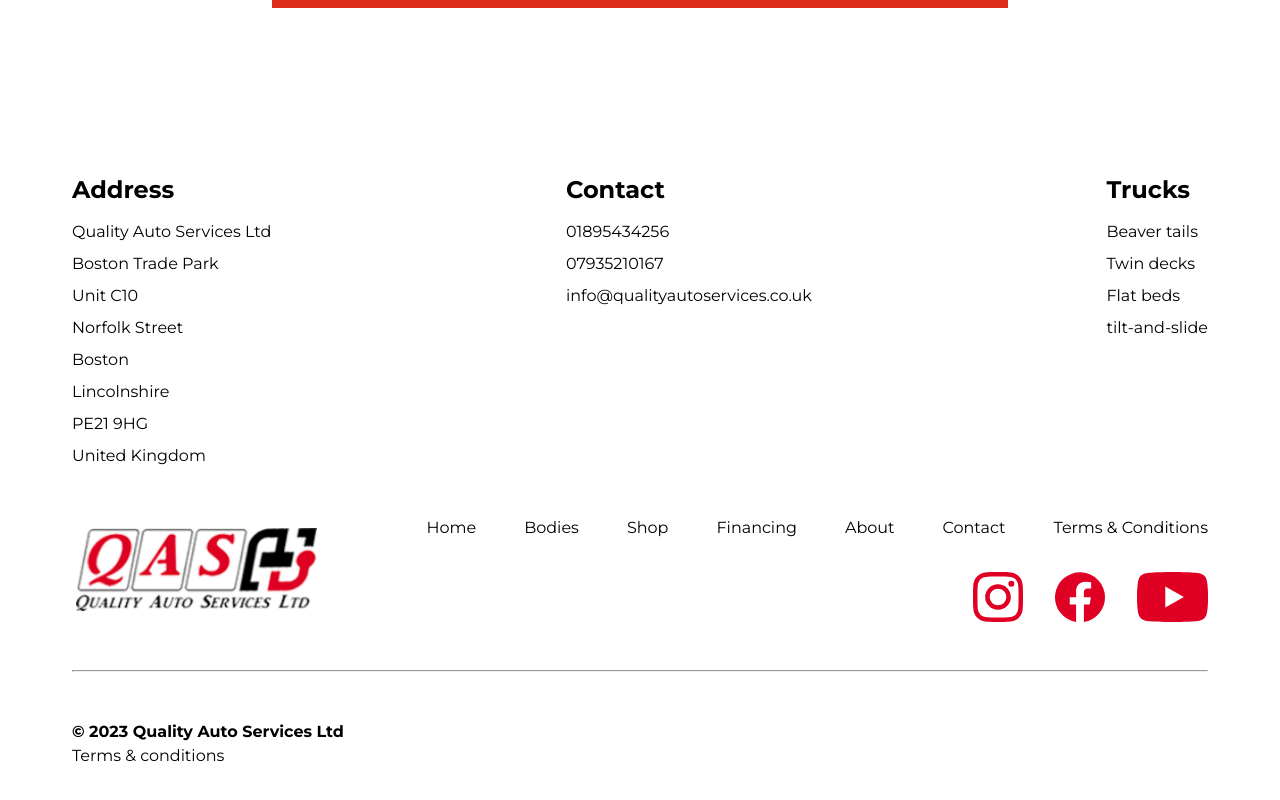
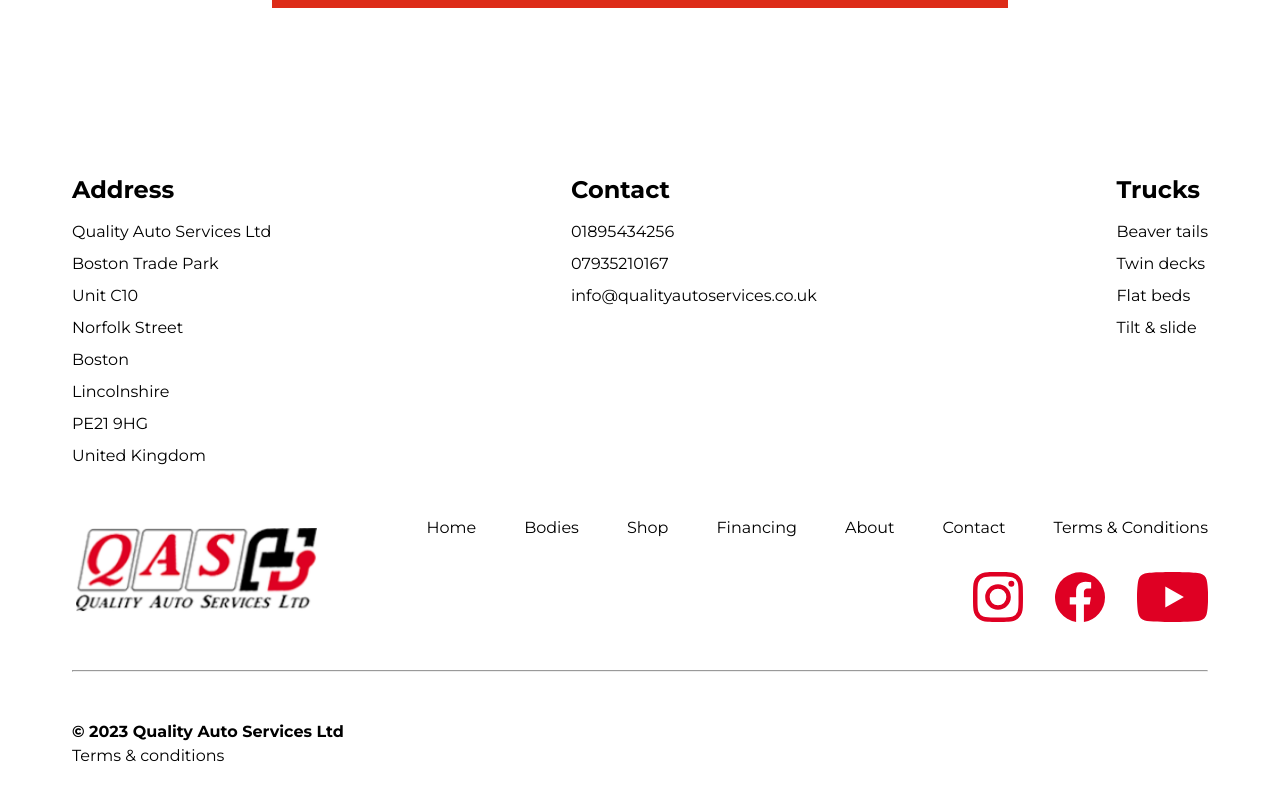
Before and after one commit to JakubBednarz25/quality-auto-services-2023, a Next.js app: page / in a window 1280 px wide. Shown: the part 3558-4358 px from the top of the page. Built offline with nearby package versions, Linux system fonts and the light colour scheme.

Commit message:
Update Footer.tsx

```diff
--- a/components/Footer/Footer.tsx
+++ b/components/Footer/Footer.tsx
@@ -33,7 +33,7 @@
             <li><Link href="/body/beaver-tail">Beaver tails</Link></li>
             <li><Link href="/body/twin-deck">Twin decks</Link></li>
             <li><Link href="/body/flat-bed">Flat beds</Link></li>
-            <li><Link href="/body/Tilt & slide">tilt-and-slide</Link></li>
+            <li><Link href="/body/tilt-and-slide">Tilt & slide</Link></li>
           </ul>
         </div>
       </div>
```
